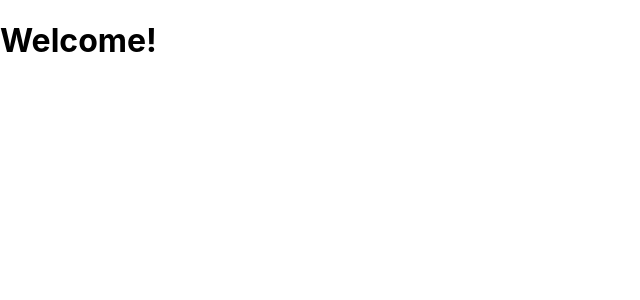
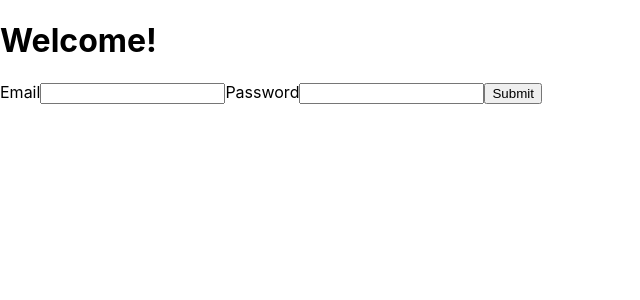
Before and after one commit to seabelis/evaluation-tool-client, a React (Create React App) app: page / in a window 1280 px wide. Shown: the top 300 px of the page, without its empty margins (0-640 px from the left). Built offline with nearby package versions, Linux system fonts and the light colour scheme.

Commit message:
Login and greeting

```diff
--- a/src/App.js
+++ b/src/App.js
@@ -3,13 +3,17 @@ import store from './store'
 import { Provider } from 'react-redux'
 import { Route } from 'react-router-dom'
 import Home from './components/Home'
+import LoginFormContainer from './components/LoginFormContainer'
 
 class App extends Component {
   render() {
     return (
       <Provider store={store}>
         <div>
+
           <Route path="/" exact component={Home} />
+          <Route path="/" exact component={LoginFormContainer} />
+
         </div>
       </Provider>
     );
--- /dev/null
+++ b/src/actions/auth.js
@@ -0,0 +1,16 @@
+import request from "superagent";
+const baseUrl = "http://localhost:4000";
+
+export const USER_LOGIN = "USER_LOGIN";
+
+export const login = (email, password) => (dispatch, getState) => {
+  console.log(email, password);
+  request
+    .post(`${baseUrl}/login`)
+    .send({ email, password })
+    .then(response => {
+      console.log("What do we get from USER_LOGIN?", response);
+      dispatch({ type: USER_LOGIN, payload: response.body.jwt });
+    })
+    .catch(console.error);
+};
--- /dev/null
+++ b/src/components/LoginForm.js
@@ -0,0 +1,22 @@
+import React from "react";
+
+export default props => {
+  return (
+    <form onSubmit={props.onSubmit}>
+      <label>Email</label>
+      <input
+        name="email"
+        value={props.values.email}
+        onChange={props.onChange}
+      />
+      <label>Password</label>
+      <input
+        name="password"
+        value={props.values.password}
+        type="password"
+        onChange={props.onChange}
+      />
+      <input type="submit" />
+    </form>
+  );
+};
--- /dev/null
+++ b/src/components/LoginFormContainer.js
@@ -0,0 +1,52 @@
+import React from "react";
+import LoginForm from "./LoginForm";
+import { connect } from "react-redux";
+import { login } from "../actions/auth";
+import { Redirect } from "react-router-dom";
+
+class LoginFormContainer extends React.Component {
+  state = { email: "", password: "" };
+
+  onSubmit = event => {
+    event.preventDefault();
+    this.props.login(this.state.email, this.state.password);
+  };
+
+  onChange = event => {
+    this.setState({
+      [event.target.name]: event.target.value
+    });
+  };
+
+  render() {
+    console.log('Check for jwt LoginFormContainer:', this.props.jwt)
+    console.log('user: ', this.state.email)
+    if(this.props.jwt !== null) return (
+      <div>
+        Logged in as: {this.state.email}
+      </div>
+    )
+    return this.props.token ? (
+      // If we have a token, redirect to Home
+      <Redirect to="/" />
+    ) : (
+      <LoginForm
+        onSubmit={this.onSubmit}
+        onChange={this.onChange}
+        values={this.state}
+      />
+    );
+  }
+}
+
+const mapStateToProps = state => {
+  return {
+    jwt: state.auth,
+    user: state.email
+  };
+};
+
+export default connect(
+  mapStateToProps,
+  { login }
+)(LoginFormContainer);
--- /dev/null
+++ b/src/reducers/auth.js
@@ -0,0 +1,12 @@
+import { USER_LOGIN } from "../actions/auth"
+
+export default function user (state = null, action ={}){
+     switch(action.type){
+        case USER_LOGIN:
+            return action.payload
+
+        default:
+            return state
+    }
+
+}
--- a/src/reducers/index.js
+++ b/src/reducers/index.js
@@ -1,5 +1,6 @@
 import { combineReducers } from 'redux'
+import auth from "./auth";
 
 export default combineReducers({
-  // your reducers will go here
+auth,
 })
```
